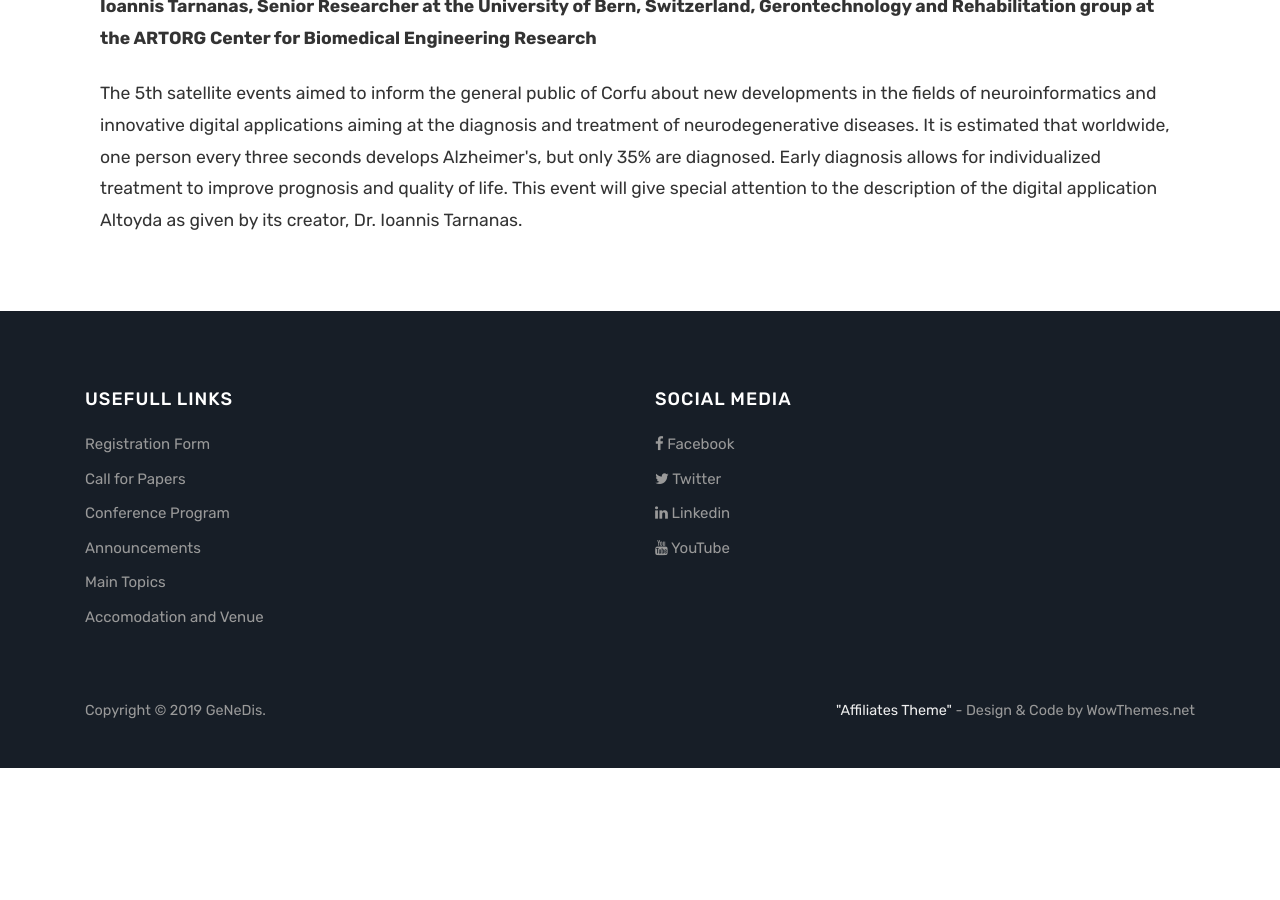
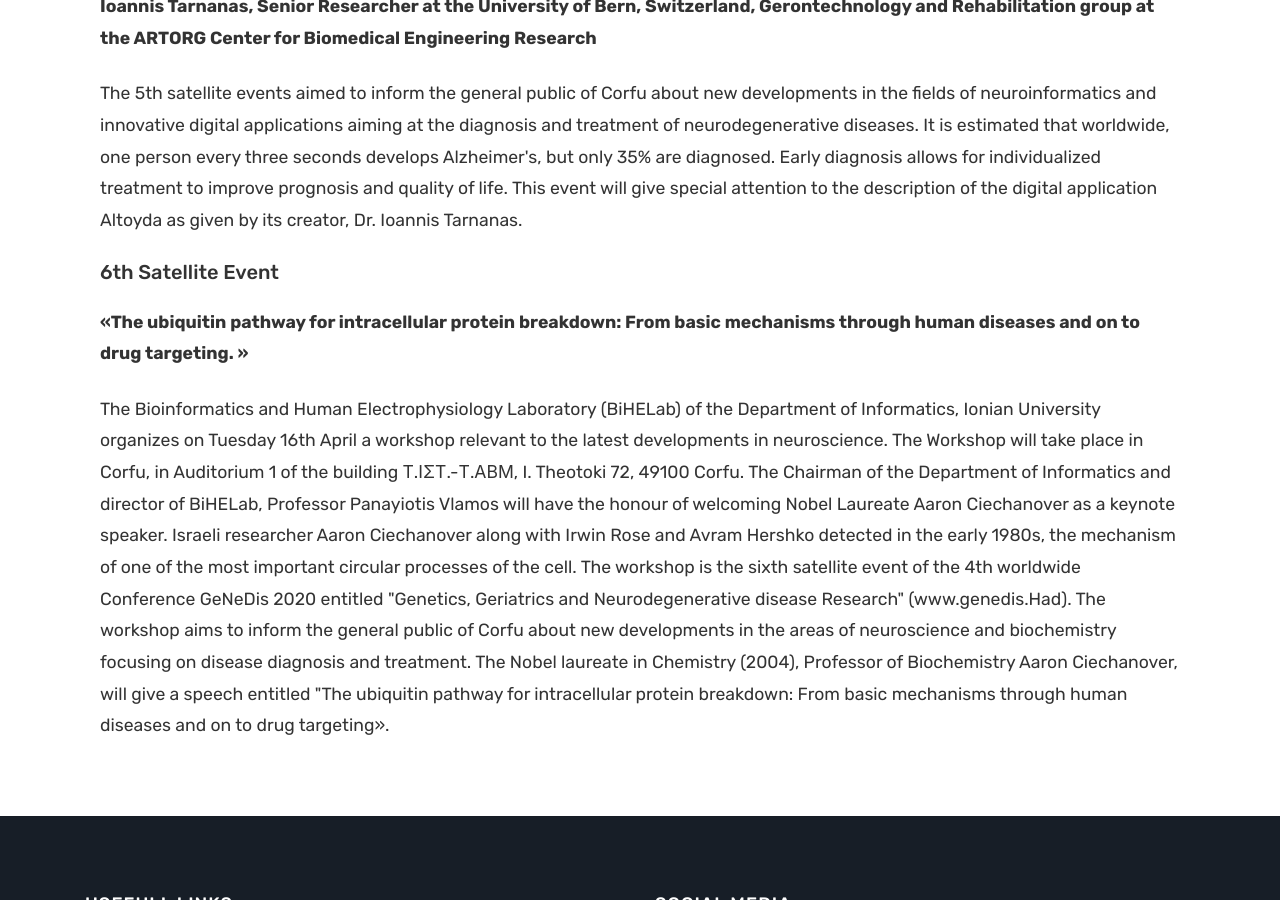
Before and after one commit to Covide-1797/genedis, a Jekyll site: the page built from pages/satellite-events.html, in a window 1280 px wide and 900 px high, scrolled down 1703 px. Built offline with Jekyll 4.4.1, drawn with Linux system fonts in a browser that asks for light colours; before the commit the page ends 2471 px from its top, so only the background shows below that.

Commit message:
Update satellite-events.html

```diff
--- a/pages/satellite-events.html
+++ b/pages/satellite-events.html
@@ -67,6 +67,17 @@ title: Satellite events
                     The 5th satellite events aimed to inform the general public of Corfu about new developments in the fields of neuroinformatics and innovative digital applications aiming at the diagnosis and treatment of neurodegenerative diseases. It is estimated that worldwide, one person every three seconds develops Alzheimer's, but only 35% are diagnosed. Early diagnosis allows for individualized treatment to improve prognosis and quality of life. This event will give special attention to the description of the digital application Altoyda as given by its creator, Dr. Ioannis Tarnanas.
                 </p>
             </div>
+            <div class="card-body">
+                <h5 class="card-title">6th Satellite Event</h5>
+                <p class="card-text">
+                    <p>
+                        <strong>«The ubiquitin pathway for intracellular protein breakdown: From basic mechanisms through human diseases and on to drug targeting. »</strong>
+                    </p>
+                        The Bioinformatics and Human Electrophysiology Laboratory (BiHELab) of the Department of Informatics, Ionian University organizes on Tuesday 16th April a workshop relevant to the latest developments in neuroscience. The Workshop will take place in Corfu, in Auditorium 1 of the building Τ.ΙΣΤ.-Τ.ΑΒΜ, I. Theotoki 72, 49100 Corfu.
+                        The Chairman of the Department of Informatics and director of BiHELab, Professor Panayiotis Vlamos will have the honour of welcoming Nobel Laureate Aaron Ciechanover as a keynote speaker. Israeli researcher Aaron Ciechanover along with Irwin Rose and Avram Hershko detected in the early 1980s, the mechanism of one of the most important circular processes of the cell. The workshop is the sixth satellite event of the 4th worldwide Conference GeNeDis 2020 entitled "Genetics, Geriatrics and Neurodegenerative disease Research" (www.genedis.Had).
+                        The workshop aims to inform the general public of Corfu about new developments in the areas of neuroscience and biochemistry focusing on disease diagnosis and treatment. The Nobel laureate in Chemistry (2004), Professor of Biochemistry Aaron Ciechanover, will give a speech entitled "The ubiquitin pathway for intracellular protein breakdown: From basic mechanisms through human diseases and on to drug targeting».
+                    </p>
+            </div>
         </div>
     </div>
 </div>
```
